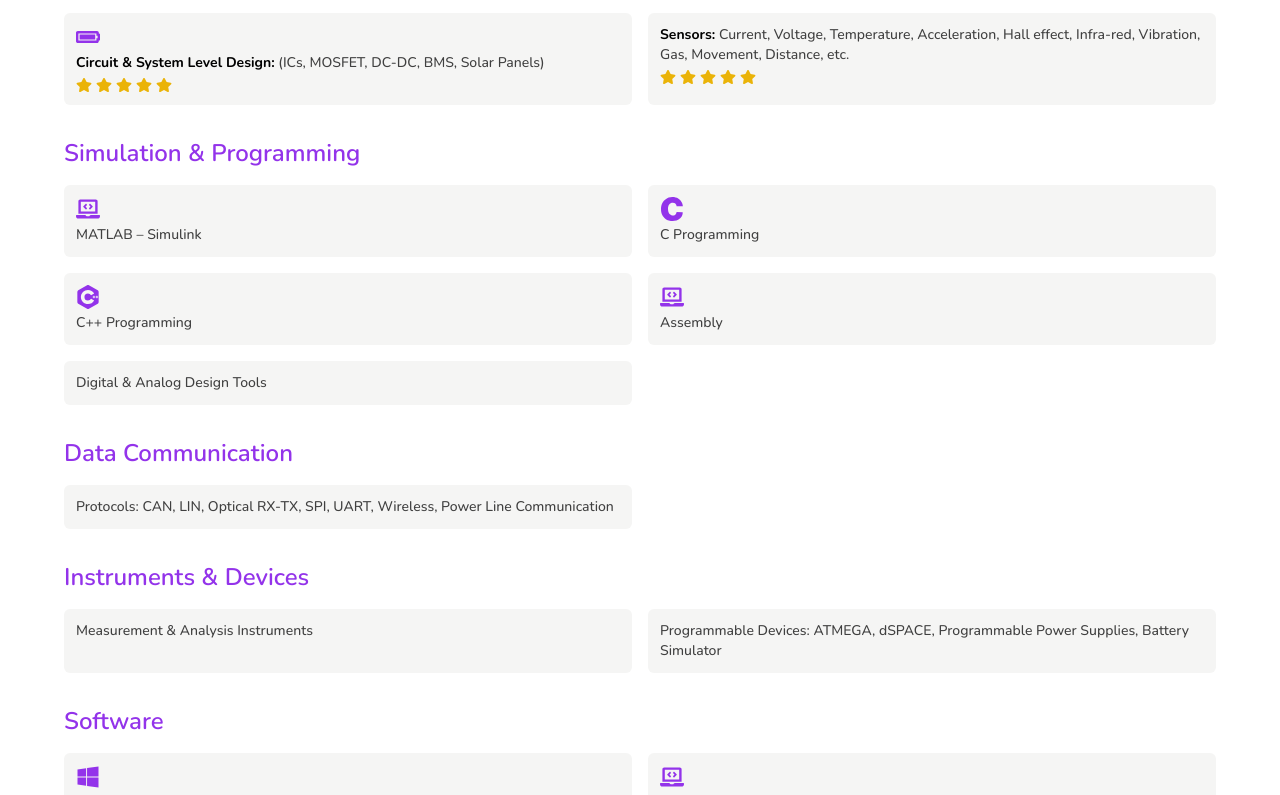
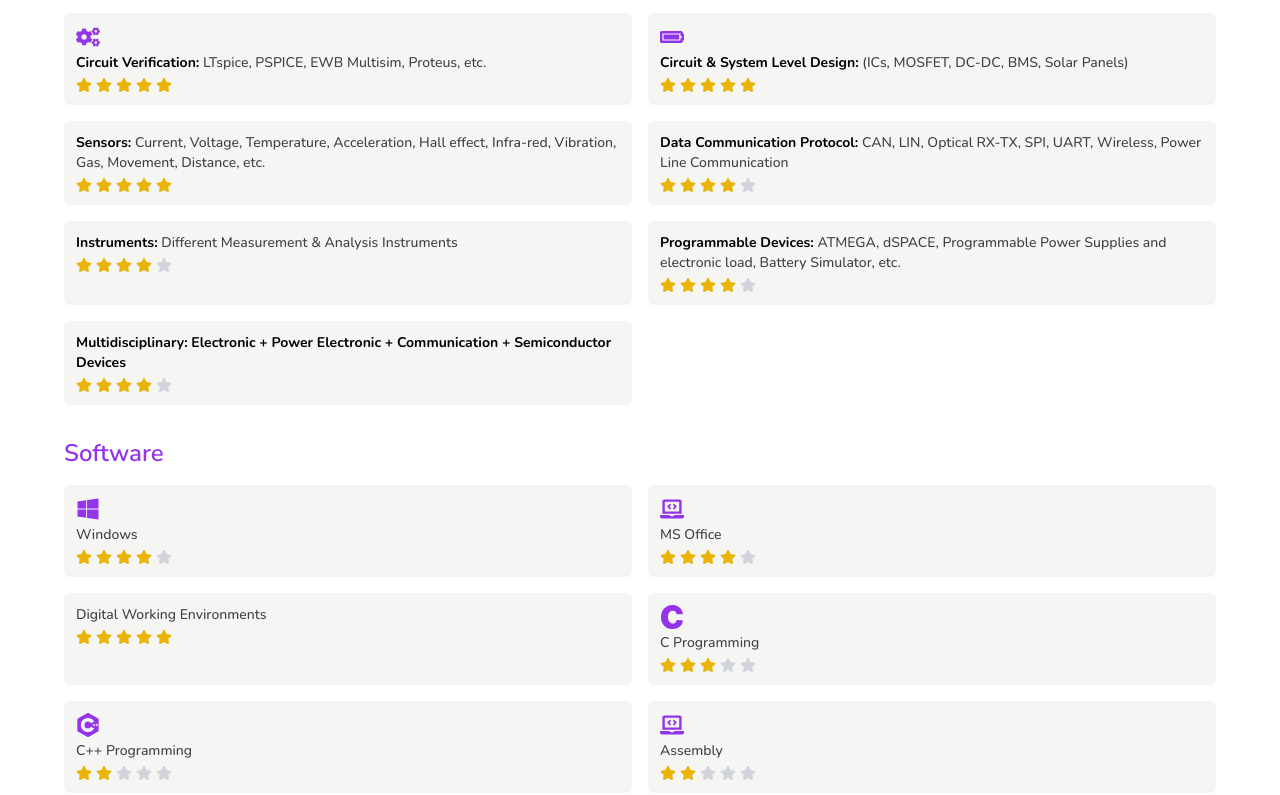
Before and after one commit to AlirezaShal/Portfolio_Alireza, a React (Vite) app: page / in a window 1280 px wide. Shown: the part 1060-1855 px from the top of the page. Built offline with nearby package versions, Linux system fonts and the light colour scheme.

Commit message:
change skill

```diff
--- a/src/components/modules/Skills.jsx
+++ b/src/components/modules/Skills.jsx
@@ -26,12 +26,22 @@ const MySkills = [
       {
         label: (
           <>
+            <span className="text-black font-bold">Simulation:</span> MATLAB –
+            Simulink
+          </>
+        ),
+        icon: FaLaptopCode,
+        rating: 4,
+      },
+      {
+        label: (
+          <>
             <span className="text-black font-bold">Circuit Verification:</span>{" "}
             LTspice, PSPICE, EWB Multisim, Proteus, etc.
           </>
         ),
         icon: FaCogs,
-        rating: 4,
+        rating: 5,
       },
       {
         label: (
@@ -55,51 +65,68 @@ const MySkills = [
         ),
         rating: 5,
       },
-    ],
-  },
-  {
-    category: "Simulation & Programming",
-    skills: [
-      { label: "MATLAB – Simulink", icon: FaLaptopCode },
-      { label: "C Programming", icon: SiC },
-      { label: "C++ Programming", icon: SiCplusplus },
-      { label: "Assembly", icon: FaLaptopCode },
-      { label: "Digital & Analog Design Tools" },
-    ],
-  },
-  {
-    category: "Data Communication",
-    skills: [
       {
-        label:
-          "Protocols: CAN, LIN, Optical RX-TX, SPI, UART, Wireless, Power Line Communication",
+        label: (
+          <>
+            <span className="text-black font-bold">
+              Data Communication Protocol:
+            </span>{" "}
+            CAN, LIN, Optical RX-TX, SPI, UART, Wireless, Power Line
+            Communication
+          </>
+        ),
+        rating: 4,
       },
-    ],
-  },
-  {
-    category: "Instruments & Devices",
-    skills: [
-      { label: "Measurement & Analysis Instruments" },
       {
-        label:
-          "Programmable Devices: ATMEGA, dSPACE, Programmable Power Supplies, Battery Simulator",
+        label: (
+          <>
+            <span className="text-black font-bold">Instruments:</span> Different
+            Measurement & Analysis Instruments
+          </>
+        ),
+        rating: 4,
+      },
+      {
+        label: (
+          <>
+            <span className="text-black font-bold">Programmable Devices:</span>{" "}
+            ATMEGA, dSPACE, Programmable Power Supplies and electronic load,
+            Battery Simulator, etc.
+          </>
+        ),
+        rating: 4,
+      },
+      {
+        label: (
+          <>
+            <span className="text-black font-bold">Multidisciplinary:</span>{" "}
+            <span className="text-black font-bold">
+              Electronic + Power Electronic + Communication + Semiconductor
+              Devices
+            </span>
+          </>
+        ),
+        rating: 4,
       },
     ],
   },
   {
     category: "Software",
     skills: [
-      { label: "Windows", icon: FaWindows },
-      { label: "MS Office", icon: FaLaptopCode },
-      { label: "Digital Working Environments" },
+      { label: "Windows", icon: FaWindows, rating: 4 },
+      { label: "MS Office", icon: FaLaptopCode, rating: 4 },
+      { label: "Digital Working Environments", rating: 5 },
+      { label: "C Programming", icon: SiC, rating: 3 },
+      { label: "C++ Programming", icon: SiCplusplus, rating: 2 },
+      { label: "Assembly", icon: FaLaptopCode, rating: 2 },
     ],
   },
   {
     category: "Languages",
     skills: [
-      { label: "English", rating: 4 },
-      { label: "Persian", rating: 4 },
-      { label: "German", rating: 4 },
+      { label: "English", rating: 5 },
+      { label: "Persian", rating: 5 },
+      { label: "German", rating: 3 },
     ],
   },
   {
@@ -133,7 +160,9 @@ function Skills() {
                 }}
               >
                 {Icon && <Icon className="w-6 h-6 text-purple-600 mb-1" />}
-                <span className="text-sm text-neutral-700 font-medium">{label}</span>
+                <span className="text-sm text-neutral-700 font-medium">
+                  {label}
+                </span>
                 {rating && (
                   <div className="flex mt-1">
                     {Array.from({ length: 5 }).map((_, i) => (
```
